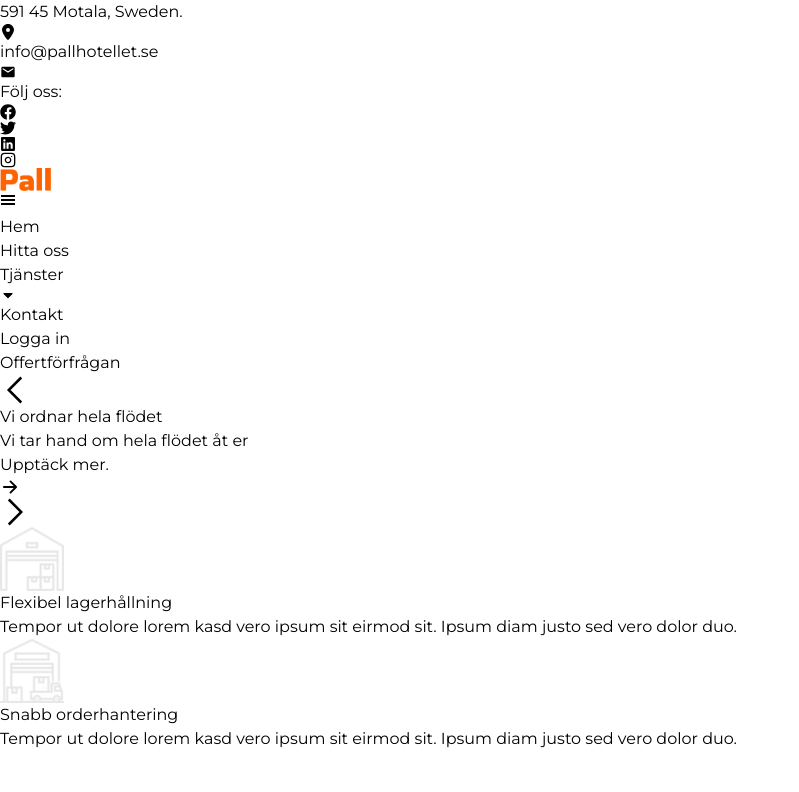
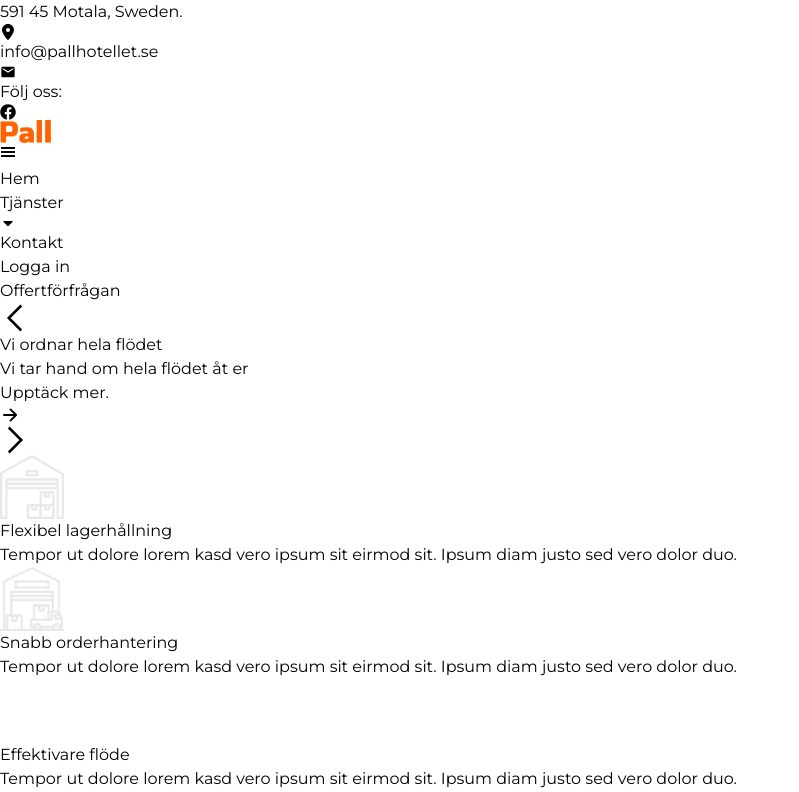
Before and after one commit to mauritzjarl-staging/pallete_hotel1, a Next.js app: page / in a window 1280 px wide. Shown: the top 792 px of the page, without its empty margins (0-799 px from the left). Built offline with nearby package versions, Linux system fonts and the light colour scheme.

Commit message:
Latest By QA

```diff
--- a/src/app/components/footer.js
+++ b/src/app/components/footer.js
@@ -31,7 +31,7 @@ export default function Footer() {
                 <FaFacebook />
               </Link>
 
-              <Link
+              {/* <Link
                 href="#"
                 className="border hover:text-white hover:border-white p-2 rounded-md border-[#808E91]"
               >
@@ -50,7 +50,7 @@ export default function Footer() {
                 className="border hover:text-white hover:border-white p-2 rounded-md border-[#808E91]"
               >
                 <FiInstagram />
-              </Link>
+              </Link> */}
             </div>
           </div>
 
--- a/src/app/components/header.js
+++ b/src/app/components/header.js
@@ -85,9 +85,9 @@ export default function Header() {
           <p className="hover:text-white">Följ oss:</p>
           <div className="px-4 cursor-pointer md:space-x-4 space-x-2 flex">
             <FaFacebook className="hover:text-white" />
-            <FaTwitter className="hover:text-white" />
+            {/* <FaTwitter className="hover:text-white" />
             <IoLogoLinkedin className="hover:text-white" />
-            <FiInstagram className="hover:text-white" />
+            <FiInstagram className="hover:text-white" /> */}
           </div>
         </div>
       </div>
@@ -131,7 +131,7 @@ export default function Header() {
               >
                 <Link href="/">Hem</Link>
               </li>
-              <li
+              {/* <li
                 className={`${
                   pathname === "/findus"
                     ? "text-[#ff6300]"
@@ -139,7 +139,7 @@ export default function Header() {
                 }`}
               >
                 <Link href="/findus">Hitta oss</Link>
-              </li>
+              </li> */}
               <li
                 className={`relative group dropdown-container ${
                   pathname.startsWith("/services")
```
